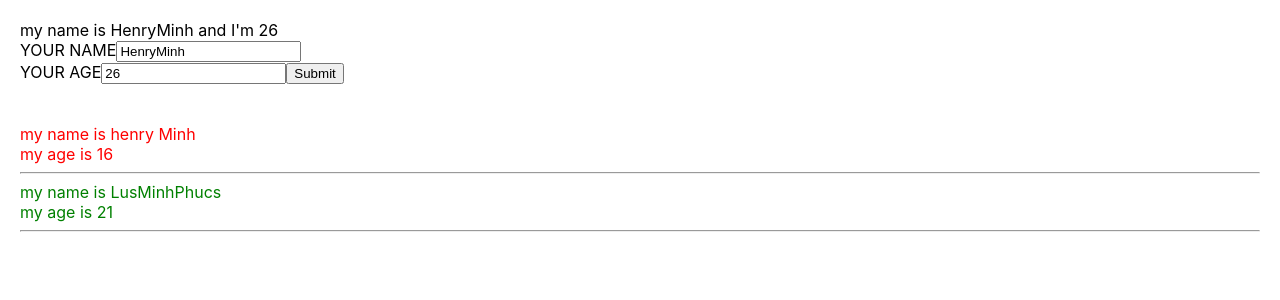
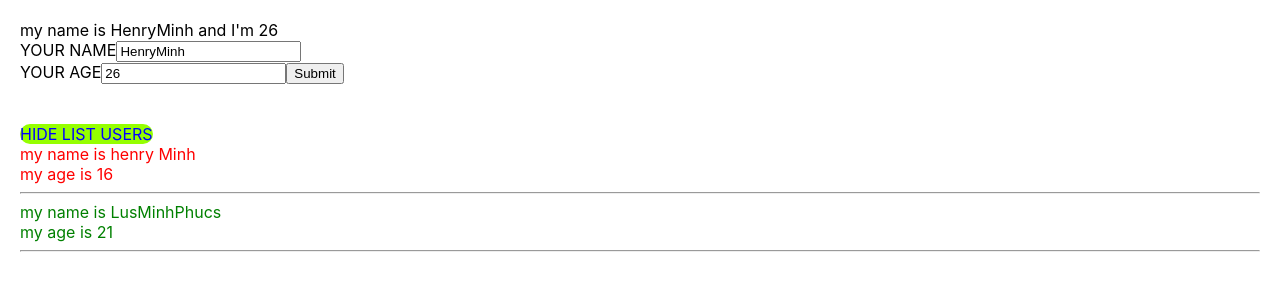
Before and after one commit to Henryminh129/ReactJs, a React (Create React App) app: page / in a window 1280 px wide. Shown: the top 300 px of the page. Built offline with nearby package versions, Linux system fonts and the light colour scheme.

Commit message:
new 03/04

```diff
--- a/src/App.css
+++ b/src/App.css
@@ -6,7 +6,11 @@
   color: green
 }
 
-
+.box {
+  background-color: rgb(149, 255, 0);
+  color: blue;
+  border-radius: 10px;
+}
 
 
 
--- a/src/components/DisplayInfor.js
+++ b/src/components/DisplayInfor.js
@@ -1,28 +1,35 @@
 import React from "react";
 
 class DisplayInfor extends React.Component {
+
+    state = {
+        isShowListUser: true
+    }
+    handleShowHide = () => {
+        this.setState({
+            isShowListUser: !this.state.isShowListUser
+        })
+    }
+
     render() {
         const { listUsers } = this.props
         return (
             <div>
+                <div >
+                    <span className="box" onClick={() => { this.handleShowHide() }}>{this.state.isShowListUser === true ? "HIDE LIST USERS" : "SHOWLISTUSERS"}</span>
+                </div>
                 {listUsers.map((user) => {
-                    if (user.age < 20) {
-                        return (
-                            <div className="red" key={user.id}>
+                    return (
+                        <div>
+                            {this.state.isShowListUser && <div className={user.age > 18 ? "green" : "red"} key={user.id}>
                                 <div>my name is {user.name}</div>
                                 <div>my age is {user.age}</div>
                                 <hr></hr>
-                            </div>
-                        )
-                    } else {
-                        return (
-                            <div className="green" key={user.id}>
-                                <div>my name is {user.name}</div>
-                                <div>my age is {user.age}</div>
-                                <hr></hr>
-                            </div>
-                        )
-                    }
+                            </div>}
+
+
+                        </div>
+                    )
 
                 })}
             </div>
```
